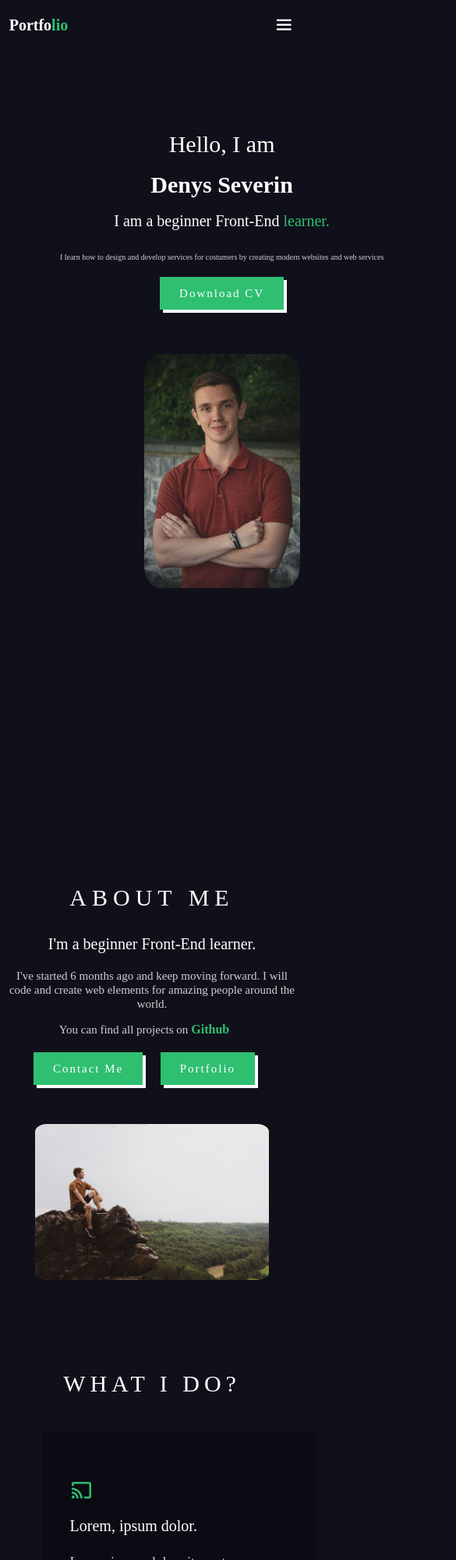
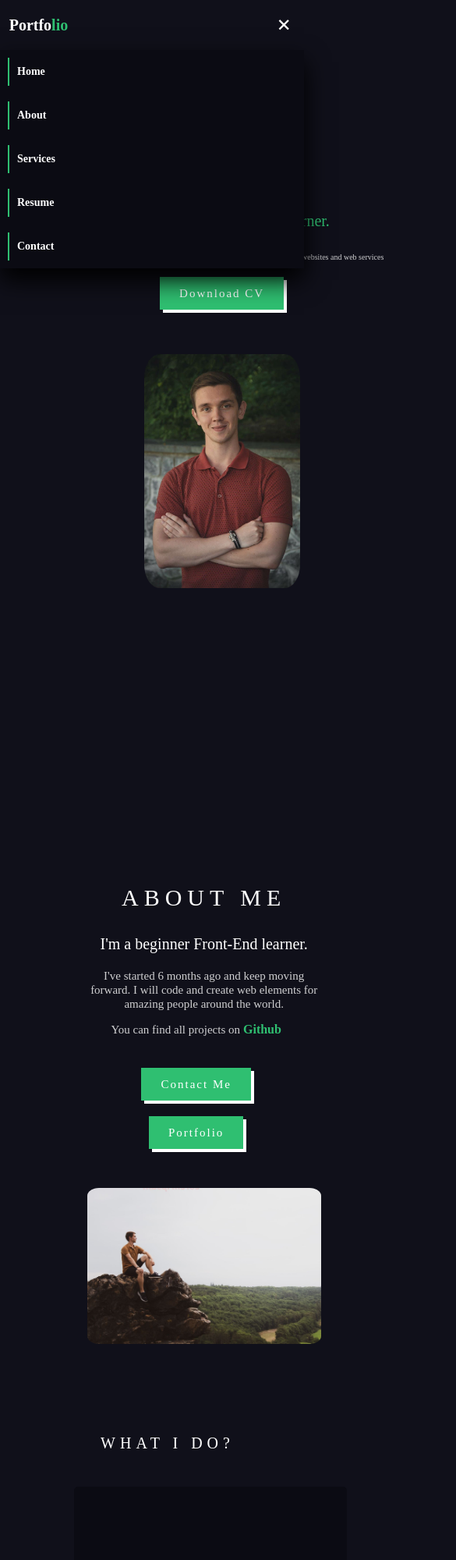
Before and after one commit to SeverinDenys/Portfolio-webpage, a plain HTML site: page index.html in a window 390 px wide. Shown: the top 2000 px of the page at 78% size, 585 px wide, since content can reach past the window. Drawn offline with nearby package versions, Linux system fonts and the light colour scheme.

Commit message:
js navbar reveal

```diff
--- a/css/style.css
+++ b/css/style.css
@@ -66,6 +66,13 @@
     .about__img {
       order: 2; } }
 
+@media (max-width: 600px) {
+  .about {
+    text-align: center;
+    margin-left: 10rem; }
+    .about__btn {
+      font-size: 5rem; } }
+
 *,
 *::before,
 *::after {
@@ -120,6 +127,13 @@ body {
     font-size: 4rem;
     font-weight: 300;
     margin-bottom: 4rem; }
+
+@media (max-width: 550px) {
+  .cta {
+    position: relative;
+    left: 7.5rem;
+    margin: 10rem 0;
+    width: 100vh; } }
 
 .contact {
   padding: 12rem 14%; }
@@ -246,9 +260,10 @@ body {
       display: block;
       padding: 1rem;
       border-left: 2px solid #2fbf71;
-      margin: 1rem; }
-    .navbar:active {
-      top: 100%; } }
+      margin: 1rem; } }
+
+.navbar.active {
+  top: 100%; }
 
 .home {
   padding: 12rem 14%;
@@ -379,6 +394,14 @@ section {
       transform: translateY(-1.5rem);
       box-shadow: 0px 15px 30px 0px black; }
 
+@media (max-width: 795px) {
+  .services {
+    font-size: 16rem;
+    margin-left: 4rem; }
+    .services .center h3 {
+      font-size: 2rem;
+      margin-bottom: 1.5rem; } }
+
 .resume__content {
   padding: 2.4rem 14%;
   display: grid;
--- a/index.html
+++ b/index.html
@@ -21,7 +21,7 @@
     <!-- header section -->
     <header class="header">
       <a href="#" class="header__logo">Portfo<span>lio</span></a>
-      <div class="bx bx-menu header__menu" id="menu-icon"></div>
+      <div class="bx bx-menu" id="menu-icon"></div>
 
       <ul class="navbar">
         <li><a href="#home" class="navbar__link">Home</a></li>
--- a/js/script.js
+++ b/js/script.js
@@ -0,0 +1,12 @@
+let menu = document.querySelector("#menu-icon");
+let navbar = document.querySelector(".navbar");
+
+menu.onclick = () => {
+  menu.classList.toggle("bx-x");
+  navbar.classList.toggle("active");
+};
+
+window.onscroll = () => {
+  menu.classList.toggle("bx-x");
+  navbar.classList.toggle("active");
+};
--- a/sass/_about.scss
+++ b/sass/_about.scss
@@ -101,3 +101,14 @@
     }
   }
 }
+
+@media (max-width: 600px) {
+  .about {
+    text-align: center;
+    margin-left: 10rem;
+
+    &__btn {
+      font-size: 5rem;
+    }
+  }
+}
--- a/sass/_header.scss
+++ b/sass/_header.scss
@@ -89,9 +89,8 @@
       border-left: 2px solid $main-color;
       margin: 1rem;
     }
-
-    &:active {
-      top: 100%;
-    }
   }
 }
+.navbar.active {
+  top: 100%;
+}
--- a/sass/_services.scss
+++ b/sass/_services.scss
@@ -51,3 +51,17 @@
     }
   }
 }
+
+@media (max-width: 795px) {
+  .services {
+    font-size: 16rem;
+    margin-left: 4rem;
+
+    & .center {
+      & h3 {
+        font-size: 2rem;
+        margin-bottom: 1.5rem;
+      }
+    }
+  }
+}
```
Also changed, not shown: sass/_base.scss (+10 -0 lines), sass/_cta.scss (+10 -0 lines), 1 other file.
